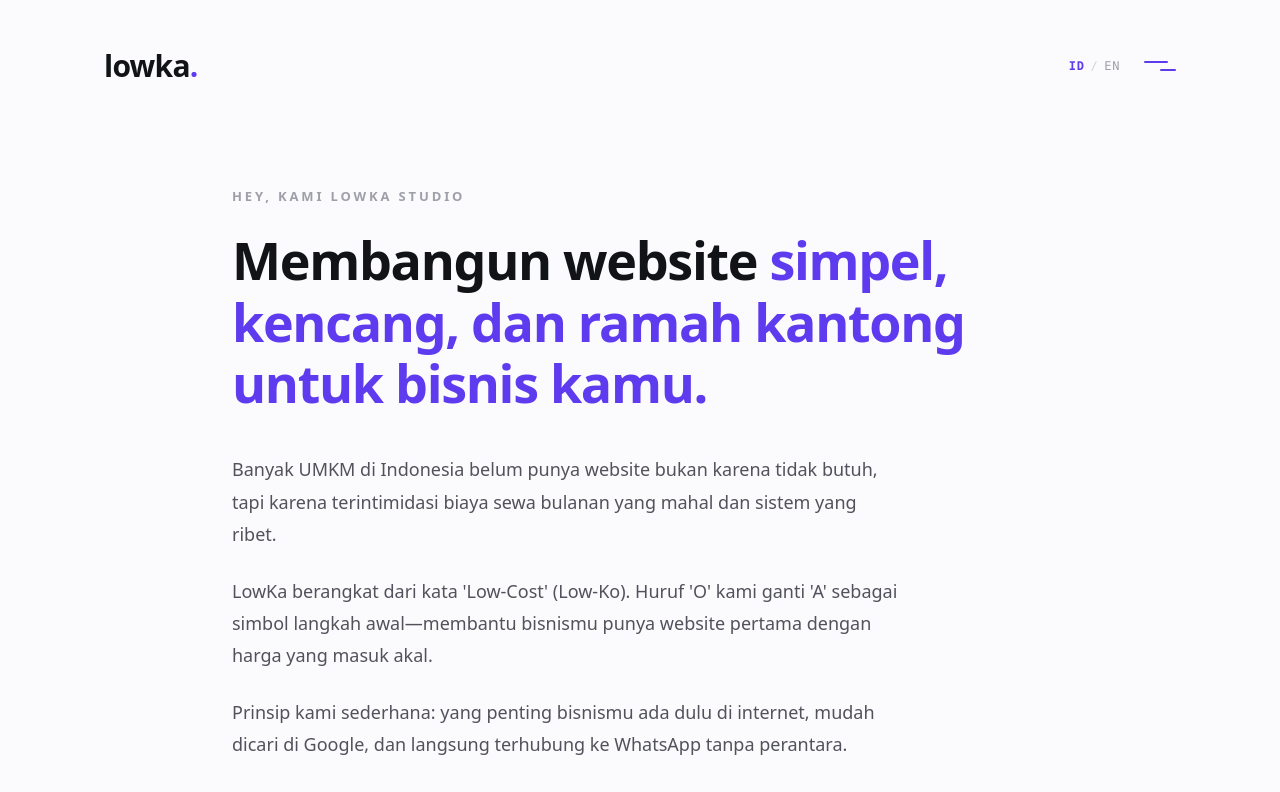
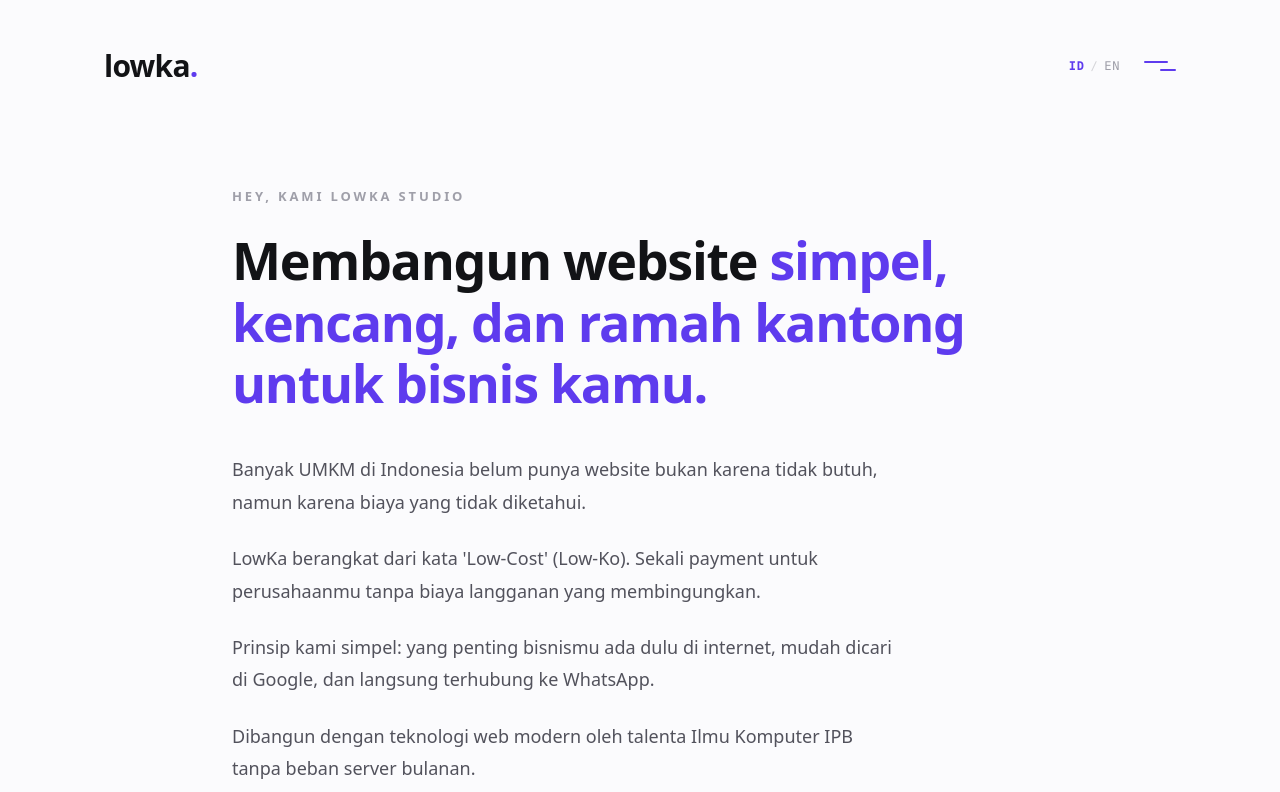
Before and after one commit to candraalief/lowka-studio, a Next.js app: page / in a window 1280 px wide. Shown: the top 792 px of the page. Built offline with nearby package versions, Linux system fonts and the light colour scheme.

Commit message:
fix(copy): use exact direct wording on unknown costs and one-time payment

```diff
--- a/src/content/dictionary.ts
+++ b/src/content/dictionary.ts
@@ -49,10 +49,10 @@ export const dictionaries: Record<Language, Dictionary> = {
       eyebrow: "HEY, KAMI LOWKA STUDIO",
       leadTitle: "Membangun website ",
       leadHighlight: "simpel, kencang, dan ramah kantong untuk bisnis kamu.",
-      p1: "Banyak UMKM di Indonesia belum punya website bukan karena tidak butuh, tapi karena terintimidasi biaya sewa bulanan yang mahal dan sistem yang ribet.",
-      p2: "LowKa berangkat dari kata 'Low-Cost' (Low-Ko). Huruf 'O' kami ganti 'A' sebagai simbol langkah awal—membantu bisnismu punya website pertama dengan harga yang masuk akal.",
-      p3: "Prinsip kami sederhana: yang penting bisnismu ada dulu di internet, mudah dicari di Google, dan langsung terhubung ke WhatsApp tanpa perantara.",
-      p4: "Didukung talenta Ilmu Komputer IPB, kami menerapkan arsitektur web modern yang ringan tanpa tagihan sewa server yang membebani.",
+      p1: "Banyak UMKM di Indonesia belum punya website bukan karena tidak butuh, namun karena biaya yang tidak diketahui.",
+      p2: "LowKa berangkat dari kata 'Low-Cost' (Low-Ko). Sekali payment untuk perusahaanmu tanpa biaya langganan yang membingungkan.",
+      p3: "Prinsip kami simpel: yang penting bisnismu ada dulu di internet, mudah dicari di Google, dan langsung terhubung ke WhatsApp.",
+      p4: "Dibangun dengan teknologi web modern oleh talenta Ilmu Komputer IPB tanpa beban server bulanan.",
       contactLink: "Hubungi kami",
     },
     work: {
@@ -88,10 +88,10 @@ export const dictionaries: Record<Language, Dictionary> = {
       eyebrow: "HEY, WE'RE LOWKA STUDIO",
       leadTitle: "Crafting the first ",
       leadHighlight: "fast, simple, and budget-friendly website for your business.",
-      p1: "Most local businesses don't lack a website because they don't want one, but because of intimidating server costs and complicated setups.",
-      p2: "LowKa stems from 'Low-Cost' (Low-Ko). We swapped 'O' for 'A'—the first letter of the alphabet—symbolizing the first step to owning an honest, affordable website.",
+      p1: "Most businesses in Indonesia don't lack a website because they don't need one, but because of unknown, hidden costs.",
+      p2: "LowKa stems from 'Low-Cost' (Low-Ko). A single one-time payment for your company with zero confusing recurring fees.",
       p3: "Our philosophy is simple: get your business online first, make it easy to find on Google, and connect customers directly to WhatsApp.",
-      p4: "Backed by IPB University Computer Science talent, we build lightweight modern web systems free from recurring server fees.",
+      p4: "Built with modern lightweight web technology by IPB University Computer Science talent—free from monthly server bills.",
       contactLink: "Contact us",
     },
     work: {
```
